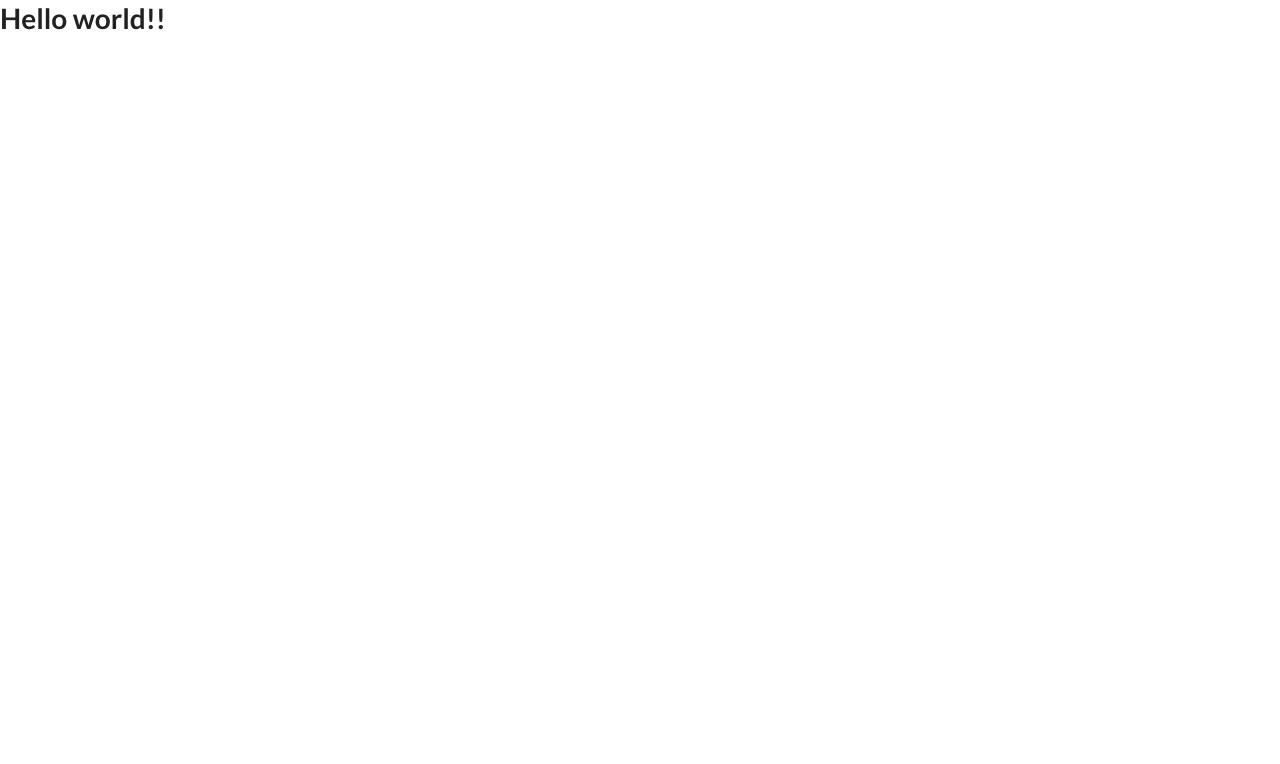
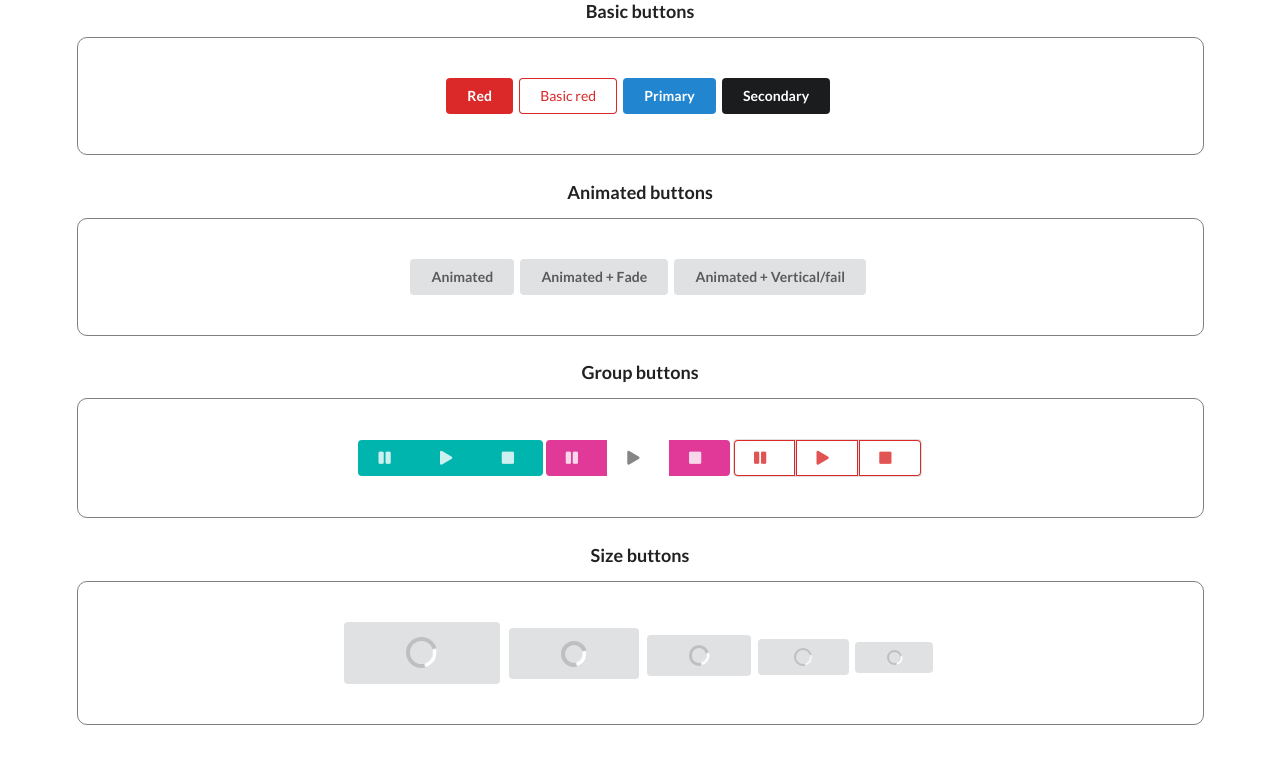
Before and after one commit to Zyar3k/semantic.ui-tutorial, a plain HTML site: page index.html in a window 1280 px wide. Drawn offline with nearby package versions, Linux system fonts and the light colour scheme.

Commit message:
Semantic buttons

```diff
--- a/index.html
+++ b/index.html
@@ -6,11 +6,64 @@
     <meta name="viewport" content="width=device-width, initial-scale=1.0">
     <title>Semantic.ui</title>
     <link rel="stylesheet" href="https://cdnjs.cloudflare.com/ajax/libs/semantic-ui/2.5.0/semantic.min.css">
+    <link rel="stylesheet" href="style.css">
 </head>
 
 <body>
-
-    <h1>Hello world!!</h1>
+    <h3>Basic buttons</h3>
+    <div class="ui container custom-container">
+        <button class="ui red button">Red</button>
+        <button class="ui basic red button">Basic red</button>
+        <button class="ui primary button">Primary</button>
+        <button class="ui secondary button">Secondary</button>
+    </div>
+    <h3>Animated buttons</h3>
+    <div class="ui container custom-container">
+        <button class="ui animated button">
+            <span class="visible content">Animated</span>
+            <span class="hidden content">
+                <i class="right arrow icon"></i>
+            </span>
+        </button>
+        <button class="ui animated fade button">
+            <span class="visible content">Animated + Fade</span>
+            <span class="hidden content">
+                <i class="right arrow icon"></i>
+            </span>
+        </button>
+        <button class="ui vertical animated button">
+            <span class="visible content">Animated + Vertical/fail</span>
+            <span class="hidden content">
+                <i class="right arrow icon"></i>
+            </span>
+        </button>
+    </div>
+    <h3>Group buttons</h3>
+    <div class="ui container custom-container">
+        <div class="ui teal buttons">
+            <button class="ui button"><i class="pause icon"></i></button>
+            <button class="ui button"><i class="play icon"></i></button>
+            <button class="ui button"><i class="stop icon"></i></button>
+        </div>
+        <div class="ui pink buttons">
+            <button class="ui button"><i class="pause icon"></i></button>
+            <button class="ui basic button"><i class="play icon"></i></button>
+            <button class="ui button"><i class="stop icon"></i></button>
+        </div>
+        <div class="ui basic red buttons">
+            <button class="ui button"><i class="pause icon"></i></button>
+            <button class="ui button"><i class="play icon"></i></button>
+            <button class="ui button"><i class="stop icon"></i></button>
+        </div>
+    </div>
+    <h3>Size buttons</h3>
+    <div class="ui container custom-container">
+        <button class="ui massive loading button">Loading</button>
+        <button class="ui huge loading button">Loading</button>
+        <button class="ui large loading button">Loading</button>
+        <button class="ui loading button">Loading</button>
+        <button class="ui tiny loading button">Loading</button>
+    </div>
 
 </body>
 
--- /dev/null
+++ b/style.css
@@ -0,0 +1,11 @@
+body {
+    text-align: center;
+}
+
+.custom-container {
+    margin: 10px;
+    padding: 40px;
+    border: 1px solid grey;
+    border-radius: 10px;
+    text-align: center;
+}
```
